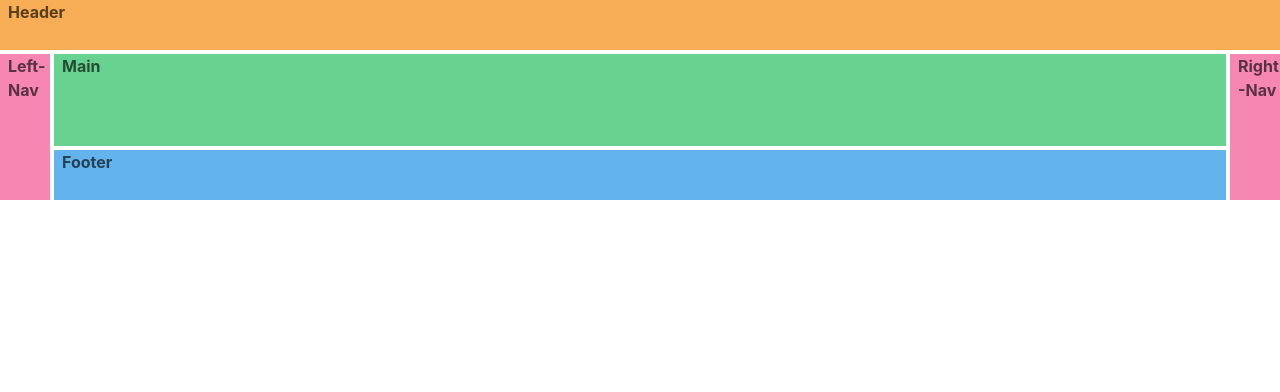
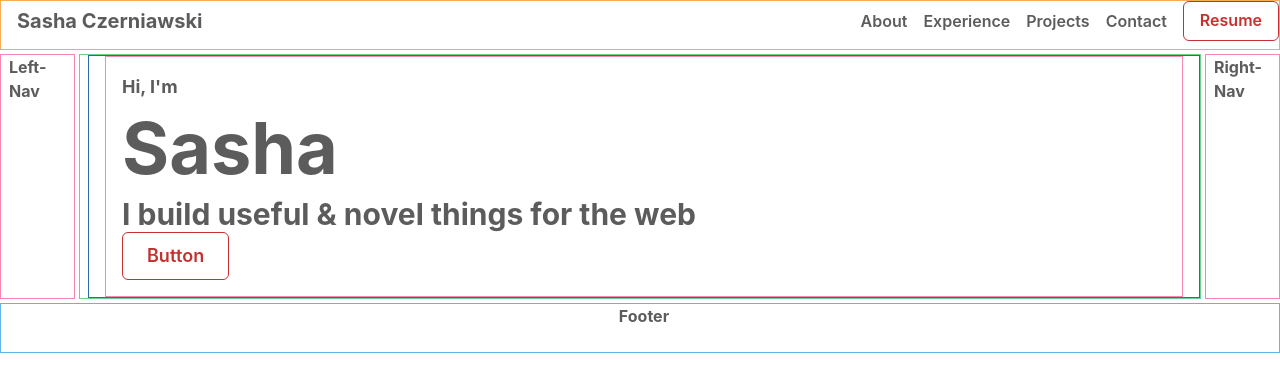
Before and after one commit to sashacandoit/portfolio-2023, a React (Create React App) app: page / in a window 1280 px wide. Shown: the top 392 px of the page. Built offline with nearby package versions, Linux system fonts and the light colour scheme.

Commit message:
added navbar and first section content

```diff
--- a/src/App.js
+++ b/src/App.js
@@ -1,6 +1,8 @@
 import './App.css';
 import { ChakraProvider } from '@chakra-ui/react'
-import { Grid, GridItem } from '@chakra-ui/react' //layout
+import { Flex, Spacer, Grid, GridItem, Container, Box } from '@chakra-ui/react' //layout
+import { Stack, Heading, Text } from '@chakra-ui/react' //typography
+import { ButtonGroup, Button } from '@chakra-ui/react'
 
 function App() {
   return (
@@ -8,27 +10,51 @@ function App() {
       <Grid
         templateAreas={`"header header header"
                   "left-nav main right-nav"
-                  "left-nav footer right-nav"`}
+                  "footer footer footer"`}
         gridTemplateRows={'50px 1fr 50px'}
-        gridTemplateColumns={'50px 1fr 50px'}
+        gridTemplateColumns={'75px 1fr 75px'}
         h='200px'
         gap='1'
         color='blackAlpha.700'
         fontWeight='bold'
       >
-        <GridItem pl='2' bg='orange.300' area={'header'}>
-          Header
+        <GridItem pl='2' border='1px' borderColor='orange.300' area={'header'} textAlign={'center'}>
+          <Flex minWidth='max-content' alignItems='center' gap='2'>
+            <Box p='2'>
+              <Heading size='md'>Sasha Czerniawski</Heading>
+            </Box>
+            <Spacer />
+            <ButtonGroup gap='2'>
+              <Button colorScheme='black' variant='link'>About</Button>
+              <Button colorScheme='black' variant='link'>Experience</Button>
+              <Button colorScheme='black' variant='link'>Projects</Button>
+              <Button colorScheme='black' variant='link'>Contact</Button>
+              <Button colorScheme='red' variant='outline'>Resume</Button>
+            </ButtonGroup>
+          </Flex>
         </GridItem>
-        <GridItem pl='2' bg='pink.300' area={'left-nav'}>
+        <GridItem pl='2' border='1px' borderColor='pink.300' area={'left-nav'}>
           Left-Nav
         </GridItem>
-        <GridItem pl='2' bg='green.300' area={'main'}>
-          Main
+        <GridItem pl='2' border='1px' borderColor='green.300' area={'main'}>
+          <Container maxW='6xl' border='1px' borderColor='blue.600'>
+            <Box w='100%' p={4} border='1px' borderColor='pink.300'>
+              <Stack spacing={3}>
+                <Text fontSize='lg'>Hi, I'm</Text>
+                <Heading as='h1' size='4xl' noOfLines={1}>Sasha</Heading>
+                <Heading as='h2' size='lg' noOfLines={1}>I build useful & novel things for the web</Heading>
+              </Stack>
+              <Button colorScheme='red' variant='outline' size={'lg'}>
+                Button
+              </Button>
+            </Box>
+
+          </Container>
         </GridItem>
-        <GridItem pl='2' bg='blue.300' area={'footer'}>
+        <GridItem pl='2' border='1px' borderColor='blue.300' area={'footer'} textAlign={'center'}>
           Footer
         </GridItem>
-        <GridItem pl='2' bg='pink.300' area={'right-nav'}>
+        <GridItem pl='2' border='1px' borderColor='pink.300' area={'right-nav'}>
           Right-Nav
         </GridItem>
       </Grid>
```
